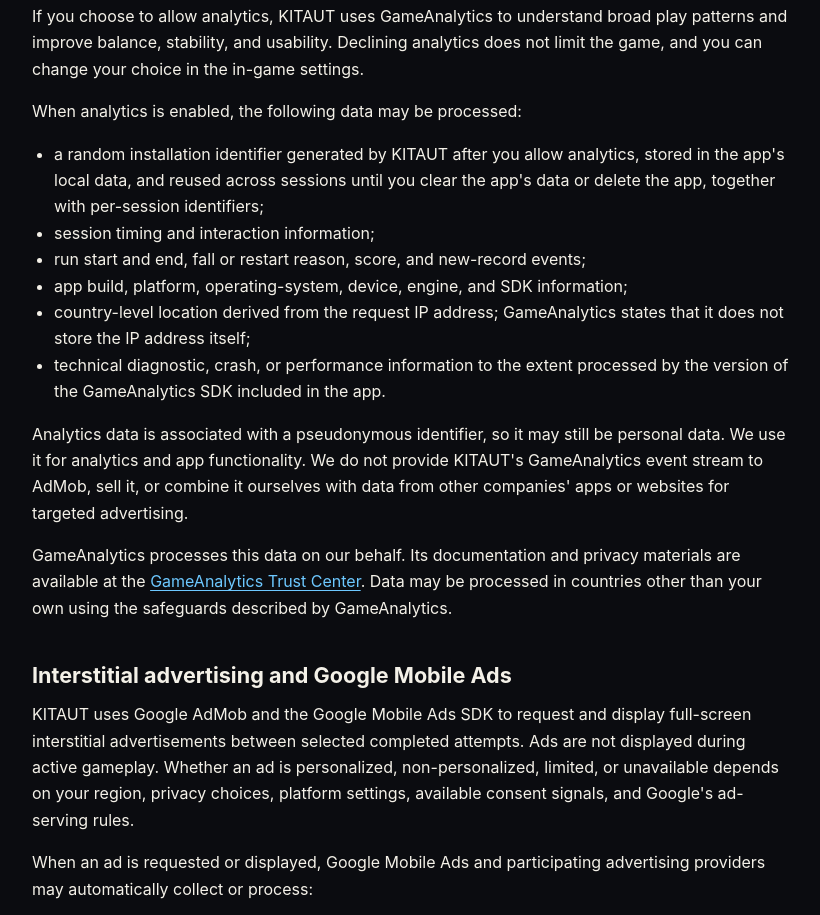
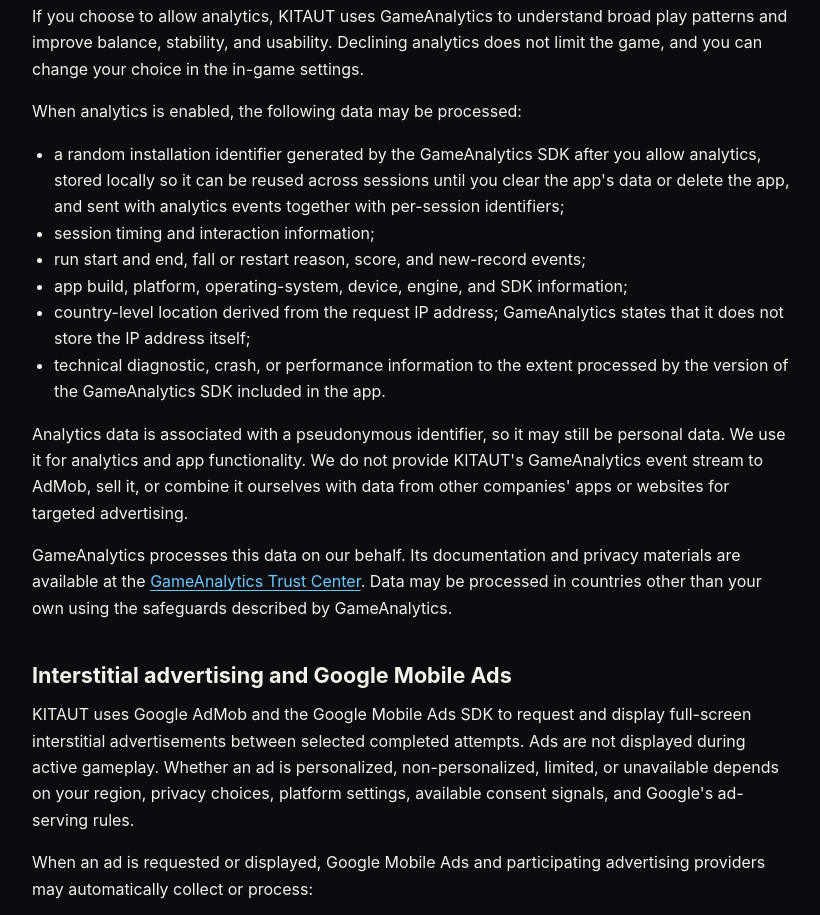
Before and after one commit to elliahzhe/kitaut-site, a plain HTML site: page privacy.html in a window 1280 px wide. Shown: the part 776-1691 px from the top of the page, without its empty margins (228-1048 px from the left). Drawn offline with Linux system fonts and the light colour scheme.

Commit message:
Use SDK-managed randomized analytics ID wording

```diff
--- a/privacy.html
+++ b/privacy.html
@@ -32,7 +32,7 @@
       <p>If you choose to allow analytics, KITAUT uses GameAnalytics to understand broad play patterns and improve balance, stability, and usability. Declining analytics does not limit the game, and you can change your choice in the in-game settings.</p>
       <p>When analytics is enabled, the following data may be processed:</p>
       <ul>
-        <li>a random installation identifier generated by KITAUT after you allow analytics, stored in the app's local data, and reused across sessions until you clear the app's data or delete the app, together with per-session identifiers;</li>
+        <li>a random installation identifier generated by the GameAnalytics SDK after you allow analytics, stored locally so it can be reused across sessions until you clear the app's data or delete the app, and sent with analytics events together with per-session identifiers;</li>
         <li>session timing and interaction information;</li>
         <li>run start and end, fall or restart reason, score, and new-record events;</li>
         <li>app build, platform, operating-system, device, engine, and SDK information;</li>
```
